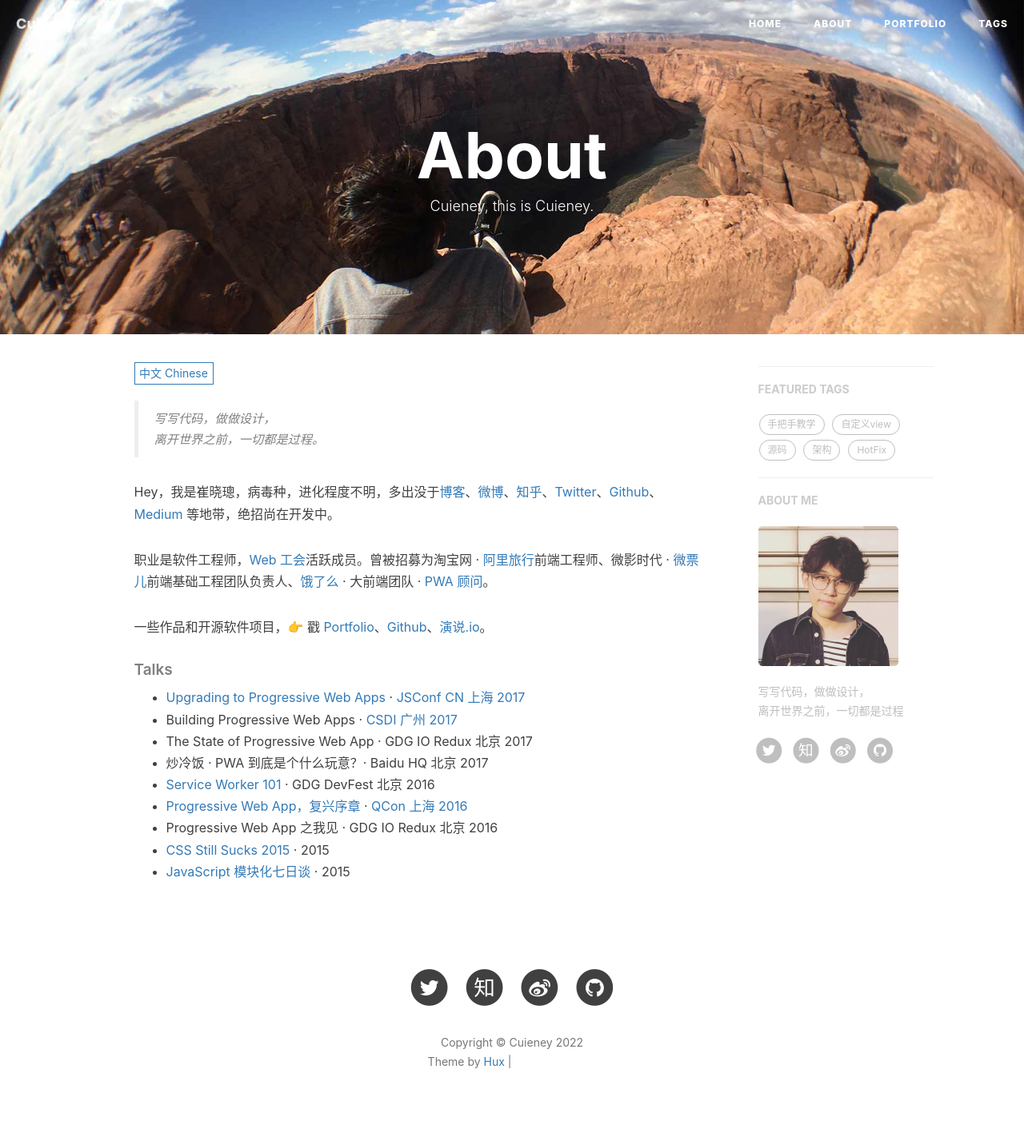
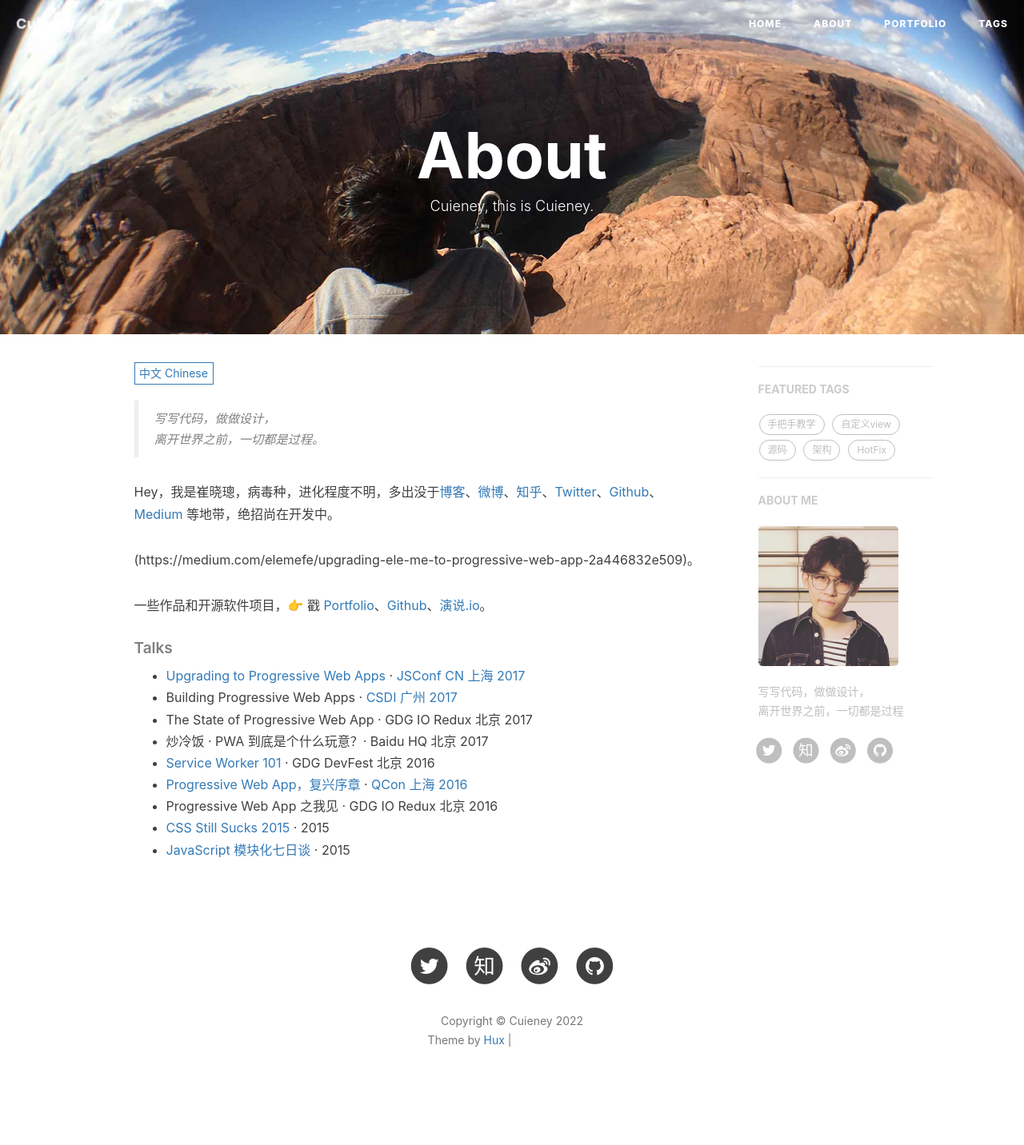
Before and after one commit to Cuieney/cuieney.github.io, a Jekyll site: the page built from about.html, in a window 1280 px wide. Shown: the whole page at 80% size. Built offline with Jekyll 4.4.1, drawn with Linux system fonts in a browser that asks for light colours; nearby versions of some CDN libraries; comment, search, counter and statistics services are not loaded; after the commit the page ends 1405 px from its top, so only the background shows below that; grey boxes are pictures that could not be loaded.

Commit message:
Update zh.md

```diff
--- a/_includes/about/zh.md
+++ b/_includes/about/zh.md
@@ -3,7 +3,7 @@
 
 Hey，我是崔晓璁，病毒种，进化程度不明，多出没于[博客](https://cuieney.github.io)、[微博](weibo.com/cuieney)、[知乎](https://www.zhihu.com/people/cuieney/pins/posts)、[Twitter](https://twitter.com/cuieney/)、[Github](http://github.com/Cuieney)、[Medium](https://medium.com/@Cuieney) 等地带，绝招尚在开发中。
 
-职业是软件工程师，[Web 工会](https://medium.com/ben-and-dion/team-web-3315aa447fb2#.359a9c6cl)活跃成员。曾被招募为淘宝网 · [阿里旅行](http://alitrip.com)前端工程师、微影时代 · [微票儿](http://www.wepiao.com/?r=movie)前端基础工程团队负责人、[饿了么](https://ele.me/) · 大前端团队 · [PWA 顾问](https://medium.com/elemefe/upgrading-ele-me-to-progressive-web-app-2a446832e509)。
+(https://medium.com/elemefe/upgrading-ele-me-to-progressive-web-app-2a446832e509)。
 
 一些作品和开源软件项目，👉 戳 [Portfolio](/portfolio)、[Github](http://github.com/huxpro)、[演说.io](http://https://zhuanlan.zhihu.com/p/21280918)。
 
```
